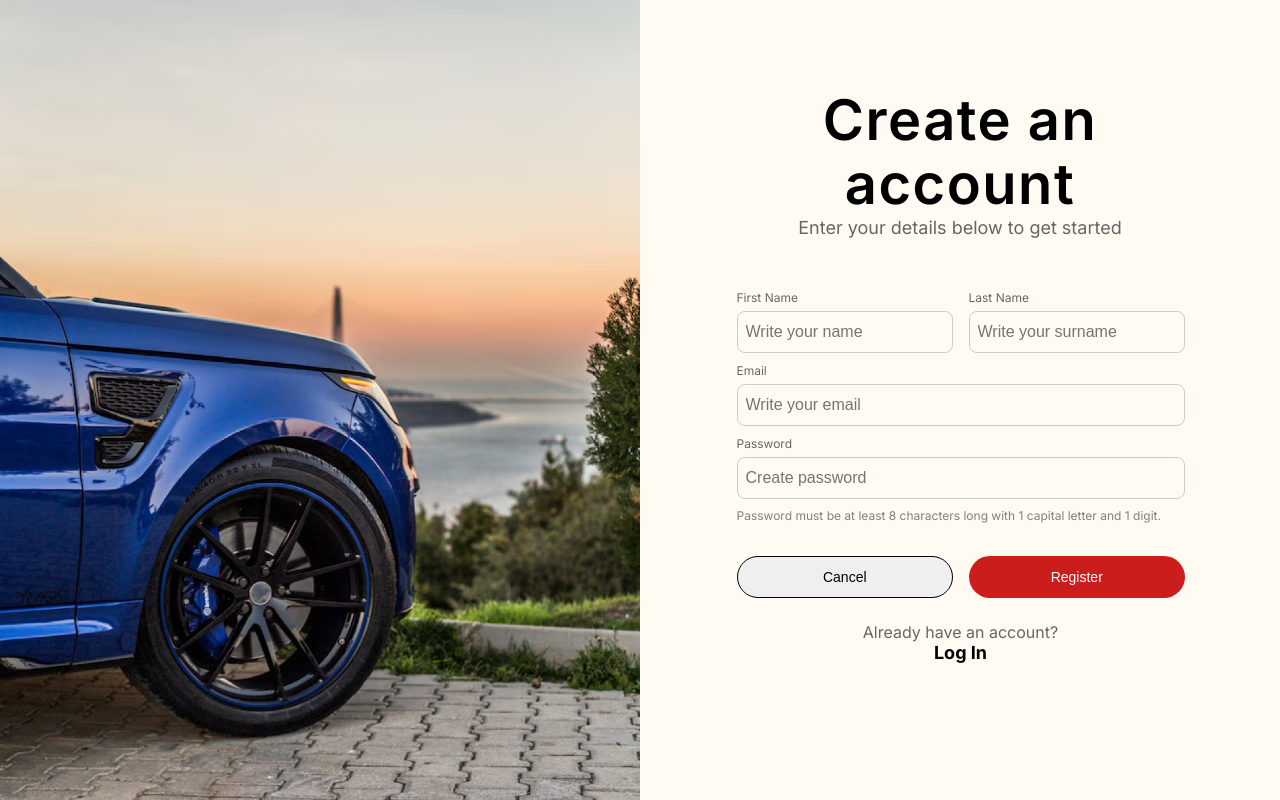
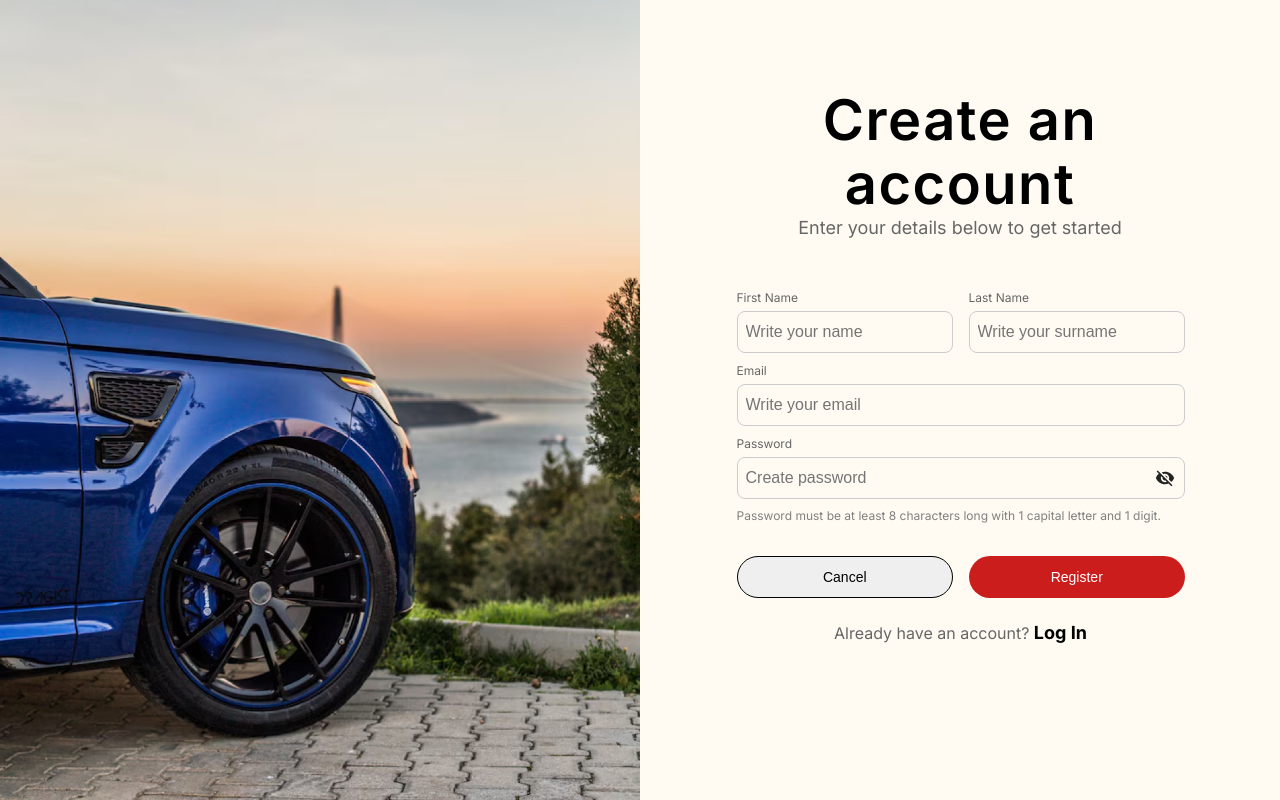
Before and after one commit to jelrus/car-rent-api-v2, a React (Vite) app in the folder frontend/: page /signup in a window 1280 px wide. Built offline with nearby package versions, Linux system fonts and the light colour scheme.

Commit message:
FE-Task-5103: Fix Registration slice and form

```diff
--- a/frontend/src/pages/RegistrationPage/components/RegistrationForm.jsx
+++ b/frontend/src/pages/RegistrationPage/components/RegistrationForm.jsx
@@ -1,9 +1,10 @@
+import AuthField from '@/components/atoms/AuthField/AuthField';
+import PasswordField from '@/components/atoms/PasswordField/PasswordField';
+import Button from '@components/atoms/Button/Button';
+import { registerUser } from '@redux/slices/authSlice';
 import { useEffect, useState } from 'react';
 import { useDispatch, useSelector } from 'react-redux';
-import { useNavigate, Link } from 'react-router-dom';
-import { registerUser } from '@redux/slices/authSlice';
-import AuthField from '@/components/atoms/AuthField/AuthField';
-import Button from '@components/atoms/Button/Button';
+import { Link, useNavigate } from 'react-router-dom';
 import './RegistrationForm.css';
 
 const RegistrationForm = () => {
@@ -20,6 +21,7 @@ const RegistrationForm = () => {
   const dispatch = useDispatch();
   const { error, token } = useSelector((state) => state.auth);
   const navigate = useNavigate();
+
   useEffect(() => {
     if (token) {
       navigate('/home');
@@ -75,8 +77,8 @@ const RegistrationForm = () => {
 
   const handleChange = (e) => {
     const { name, value } = e.target;
-    setFormData((prevData) => ({
-      ...prevData,
+    setFormData((prevFormData) => ({
+      ...prevFormData,
       [name]: value,
     }));
   };
@@ -156,7 +158,7 @@ const RegistrationForm = () => {
           typeUnderMessage='error'
         />
 
-        <AuthField
+        <PasswordField
           id='password'
           name='password'
           type='password'
@@ -187,8 +189,9 @@ const RegistrationForm = () => {
         )}
 
         <div className='registration-form__login-link'>
-          <p>Already have an account?</p>
-          <Link to='/login'>Log In</Link>
+          <p>
+            Already have an account? <Link to='/login'>Log In</Link>
+          </p>
         </div>
       </div>
     </div>
--- a/frontend/src/redux/slices/authSlice.js
+++ b/frontend/src/redux/slices/authSlice.js
@@ -1,7 +1,5 @@
 import { createSlice, createAsyncThunk } from '@reduxjs/toolkit';
 import axiosInstance from '@/utils/axiosInstance';
-
-const API_URL = import.meta.env.VITE_SERVER_API;
 
 export const loginUser = createAsyncThunk('auth/login', async (data, { rejectWithValue }) => {
   try {
@@ -25,7 +23,7 @@ export const registerUser = createAsyncThunk(
   'auth/registerUser',
   async (userData, { rejectWithValue }) => {
     try {
-      const response = await axiosInstance.post(`${API_URL}/signup`, userData);
+      const response = await axiosInstance.post(`users`, userData);
       const { accessToken, userId, role, userImageUrl, username, email } = response.data;
 
       sessionStorage.setItem('token', accessToken);
```
